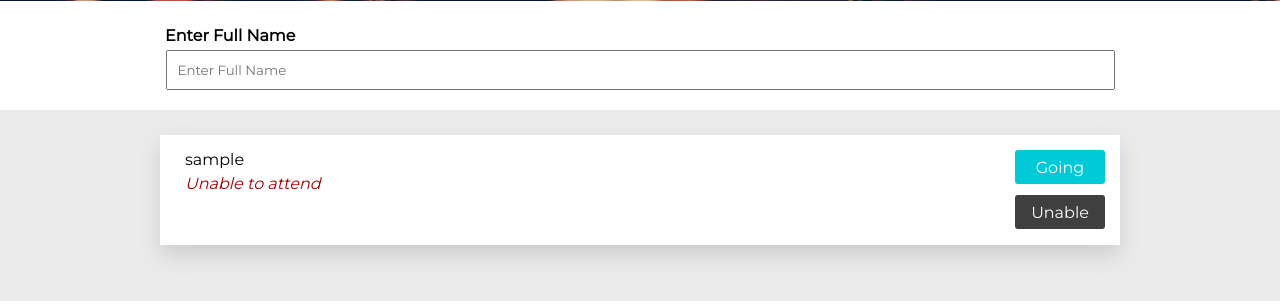
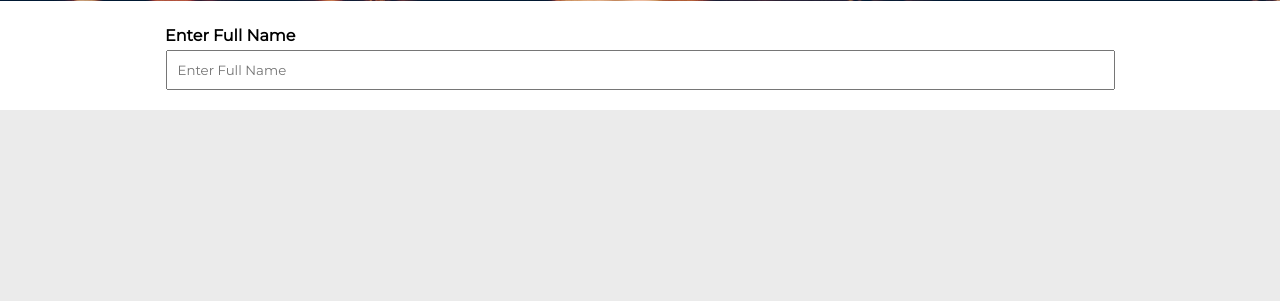
Before and after one commit to puremana/Wedding-Website, a PHP site: page / in a window 1280 px wide. Shown: the part 499-800 px from the top of the page. Run offline with PHP 8.4, Linux system fonts and the light colour scheme; tables that the repository leaves empty or names only in its code hold one stand-in row (values such as "Sample post").

Commit message:
Javascript search function complete.

```diff
--- a/css/style.css
+++ b/css/style.css
@@ -108,3 +108,6 @@ label {
 .cant:hover {
     background: rgb(36, 36, 36);
 }
+.hide {
+    display: none;
+}
--- a/getInfo.php
+++ b/getInfo.php
@@ -24,10 +24,10 @@
             $statusText = "<span class='red'>Unable to attend</span>";
         }
 
-        $html = $html . "<div class='block' id='block-" . $id . "'>
+        $html = $html . "<div class='block hide' id='block-" . $id . "'>
             <div class='block-upper'>
                 <div class='block-name'>
-                    <p>" . $name . "</p>
+                    <p class='name'>" . $name . "</p>
                     <p>" . $statusText . " </p>
                 </div>
                 <div class='block-can'>
--- a/index.php
+++ b/index.php
@@ -33,48 +33,7 @@
                 <input class="search" name="search" id="search" placeholder="Enter Full Name" onkeyup="search(this)"></input>
             </div>
             <div class="block-container" id="block-container">
-                <div class="block">
-                    <div class="block-name">
-                        Nelson Shaw
-                    </div>
-                    <div class="block-can">
-                        <button class="button can">Can Go</button>
-                    </div>
-                    <div class="block-status">
-                        Awaiting confirmation
-                    </div>
-                    <div class="block-cant">
-                    <button class="button cant">Can't Go</button>
-                    </div>
-                </div>
-                <div class="block">
-                    <div class="block-name">
-                        Nelson Shaw
-                    </div>
-                    <div class="block-can">
-                        <button class="button can">Can Go</button>
-                    </div>
-                    <div class="block-status">
-                        Awaiting confirmation
-                    </div>
-                    <div class="block-cant">
-                    <button class="button cant">Can't Go</button>
-                    </div>
-                </div>
-                <div class="block">
-                    <div class="block-name">
-                        Nelson Shaw
-                    </div>
-                    <div class="block-can">
-                        <button class="button can">Can Go</button>
-                    </div>
-                    <div class="block-status">
-                        Awaiting confirmation
-                    </div>
-                    <div class="block-cant">
-                    <button class="button cant">Can't Go</button>
-                    </div>
-                </div>
+
             </div>
         </div>
     </body>
--- a/script.js
+++ b/script.js
@@ -34,7 +34,31 @@ function writeUserInfo(response) {
 
 //On search key input
 function search(input) {
+	var key = input.value.toLowerCase();
+	var blocks = document.getElementsByClassName("block");
 
+	//If the search only contains whitespace
+	if (!key.replace(/\s/g, '').length) {
+		for (var i = 0; i < blocks.length; i++) {
+			blocks[i].setAttribute("class", "block hide");
+		}
+		return;
+	}
+
+	//Search the blocks for the input key
+	for (var i = 0; i < blocks.length; i++) {
+		var text = blocks[i].getElementsByClassName('name')[0].innerHTML;
+
+		//If the input is found in the name
+		if (text.toLowerCase().includes(key)) {
+			//Display it
+			blocks[i].classList.remove("hide");
+		}
+		else {
+			//Else, hide it
+			blocks[i].setAttribute("class", "block hide");
+		}
+	}
 }
 
 //On click functions
```
